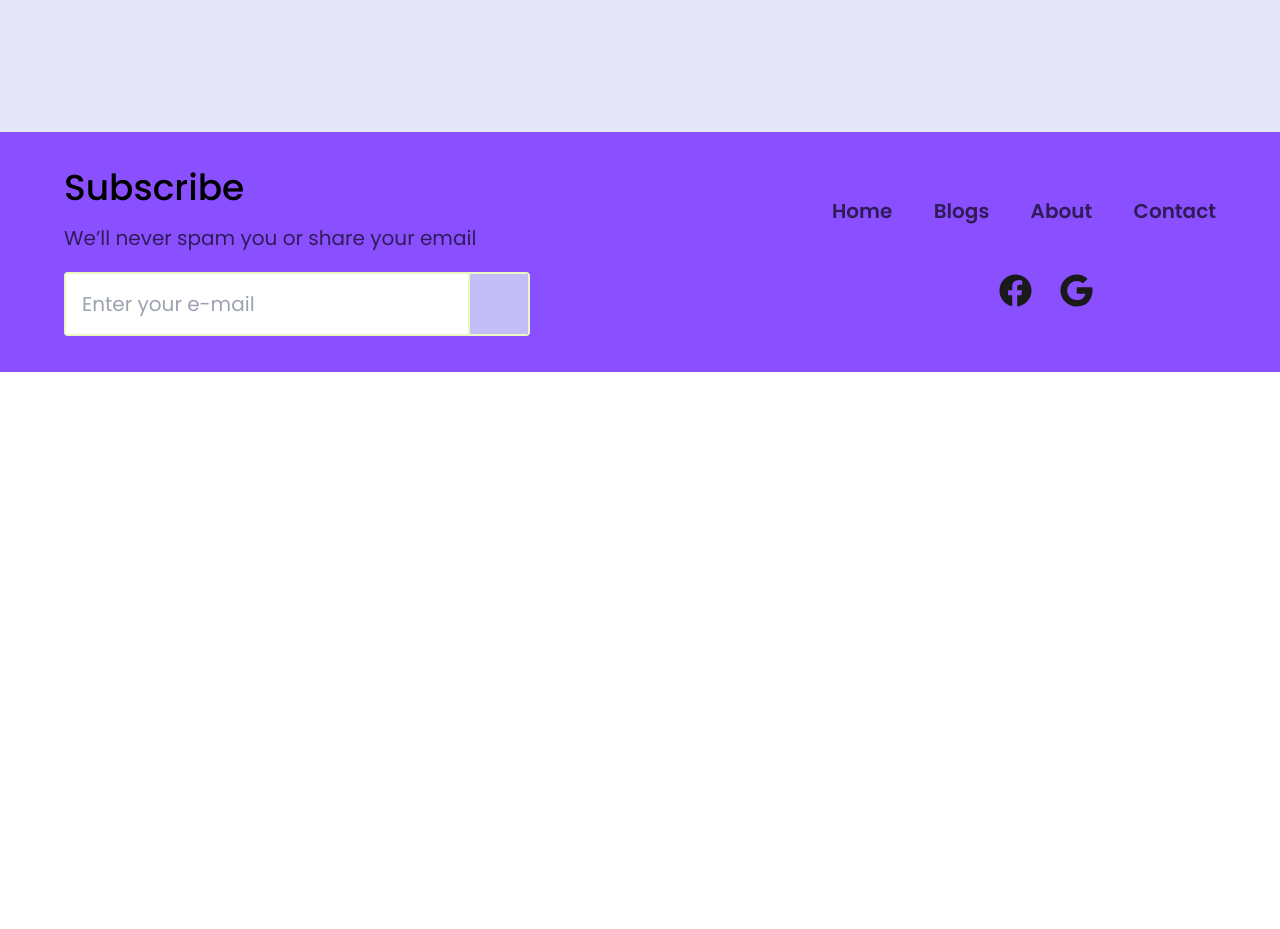
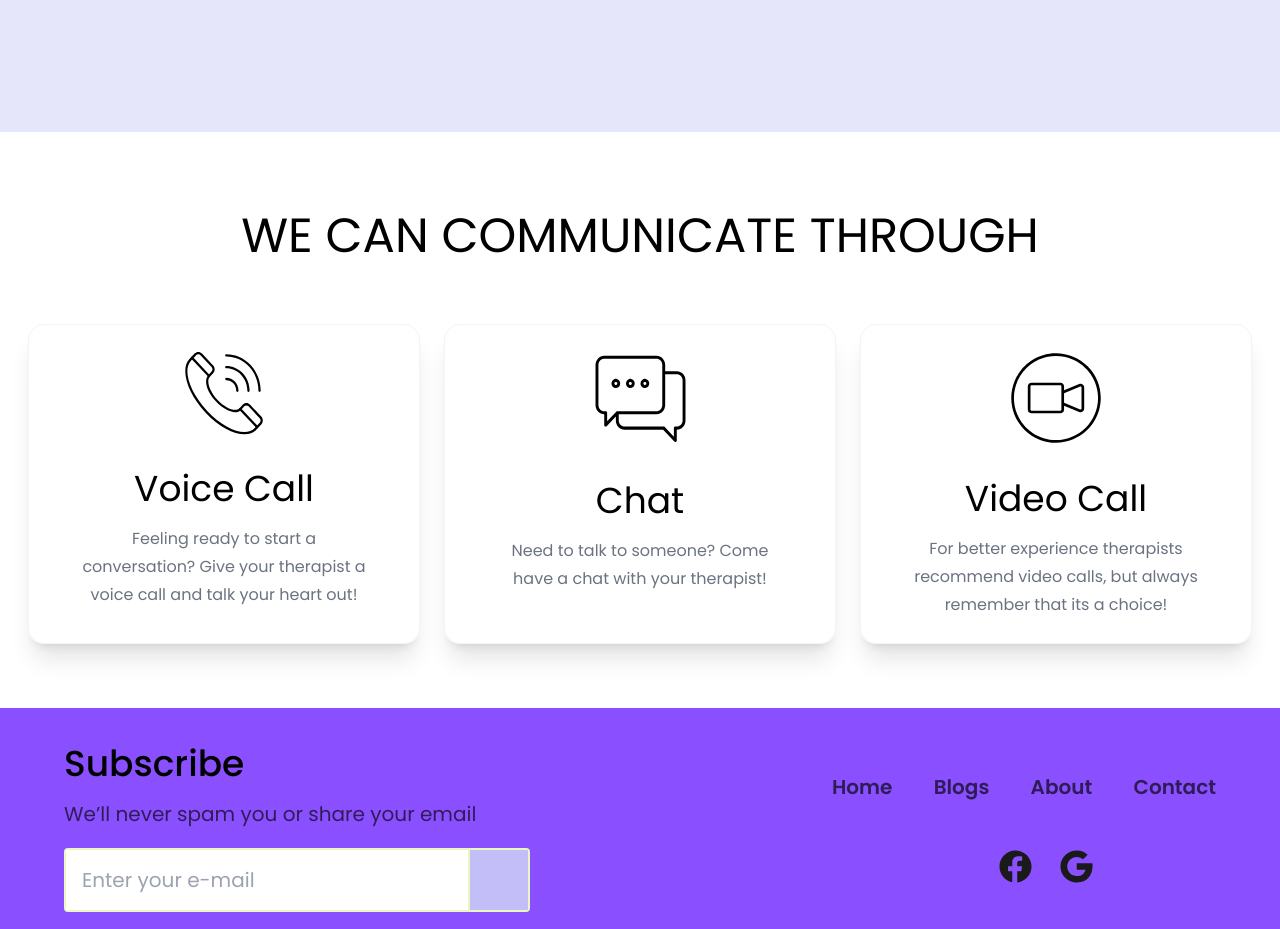
Before and after one commit to rozhiar-tech/Happy, a React (Create React App) app: page / in a window 1280 px wide. Shown: the part 1320-2249 px from the top of the page. Before the commit the page ends 1692 px from the top, so only its background shows below. Built offline with nearby package versions, Linux system fonts and the light colour scheme; some icons are missing.

Commit message:
third completed

```diff
--- a/src/pages/home.js
+++ b/src/pages/home.js
@@ -1,6 +1,7 @@
 import React from "react";
 import FirstSection from "../components/Home/firstSection";
 import SecondSection from "../components/Home/secondSection";
+import ThirdSection from "../components/Home/thirdSection";
 
 
 function Home() {
@@ -8,6 +9,7 @@ function Home() {
     <div>
       <FirstSection/>
       <SecondSection/>
+      <ThirdSection/>
     </div>
   );
 }
```
